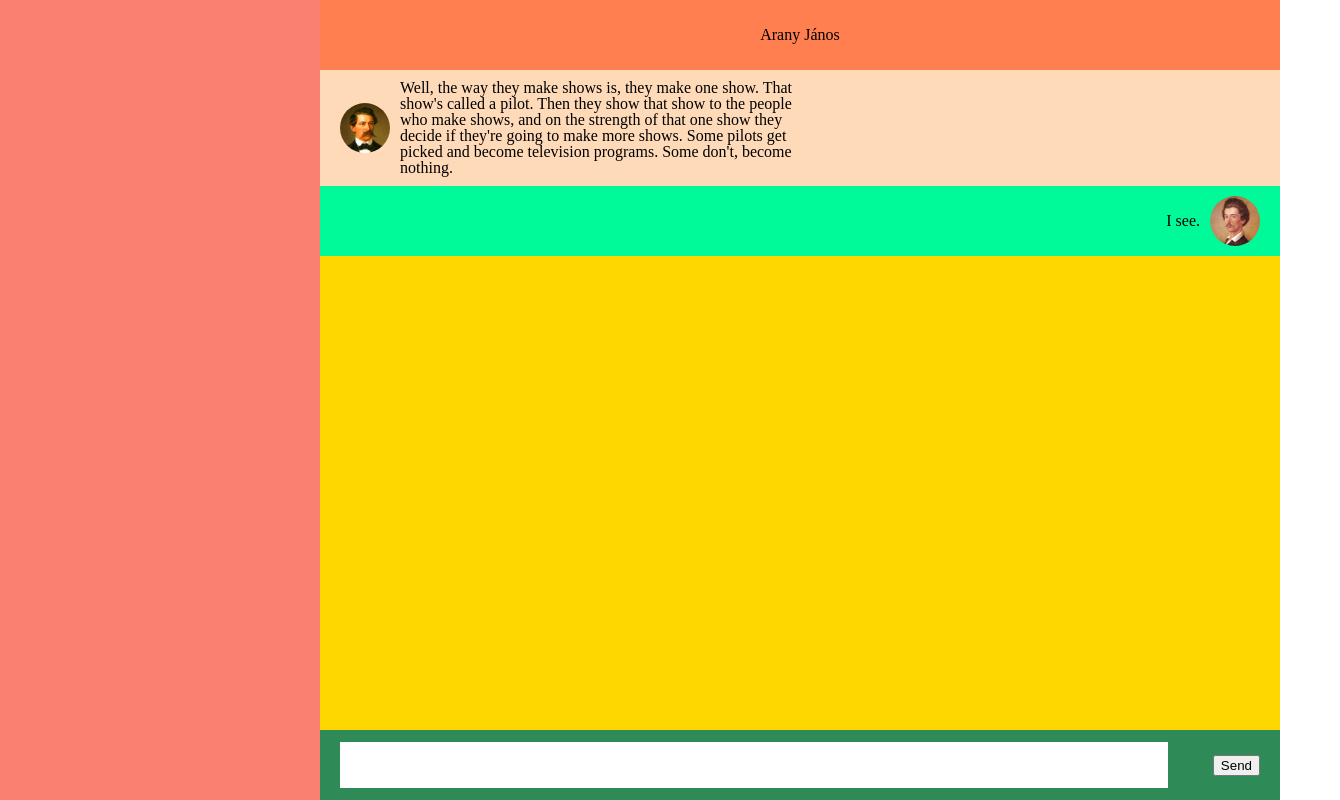
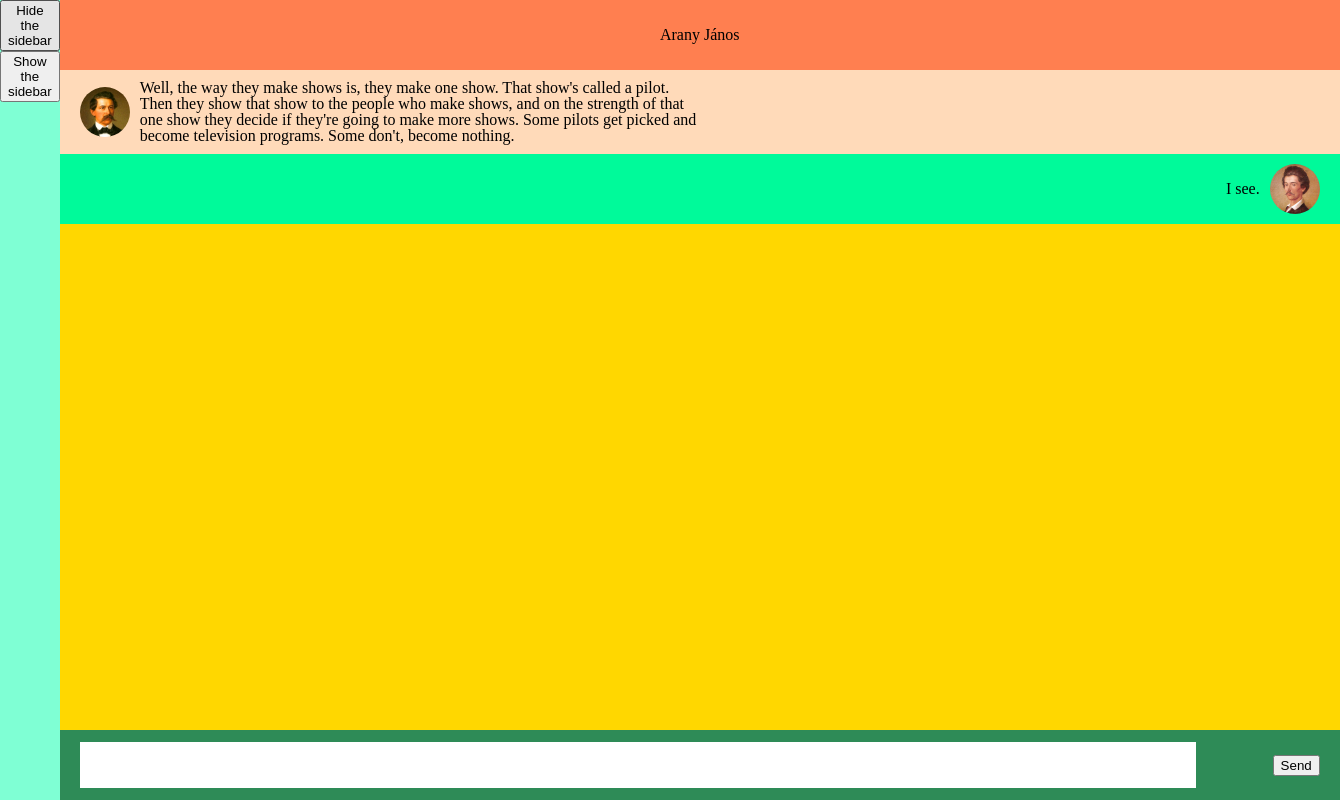
Before and after one commit to CodeBerrySchool/jquery-book-chat-app, a plain HTML site: page index.html in a window 1280 px wide. Both pictures are taken after a click on the button "Hide the sidebar". Shown: the whole page, 1340 px wide, since content can reach past the window. Drawn offline with nearby package versions, Linux system fonts and the light colour scheme.

Commit message:
Animation on the sidebar is working!

```diff
--- a/index.html
+++ b/index.html
@@ -14,15 +14,12 @@
     <div class="container">
         <div class="sidebar">
             <!--általam (SG) írt kód!-->
-            <button class="right" id="hide-the-sidebar">Hide the sidebar</button>
-          <!--Ez csak teszteléshez van!-->
-            <div><button id="hide">Rejts el!</div>
-            <img src="images/arany-mini.jpg" alt="partner-profile" class="bubble-picture-partner">
-          <!--Teszt vége-->
+            <button id="hide-the-sidebar">Hide the sidebar</button>
+            <button id="show-the-sidebar">Show the sidebar</button>
         </div>
         <div class="chat-window">
             <div class="chat-header">
-                <h1>Arany János</h1>
+              <h1>Arany János</h1>
             </div>
             <div class="chat-message-area">
                 <div class="message-partner">
--- a/main.css
+++ b/main.css
@@ -21,8 +21,6 @@ form {
 
 .sidebar {
     background-color: aquamarine;
-    /* Általam (SG) írt kód*/
-    position: relative;
 }
 
 .chat-window {
@@ -30,6 +28,7 @@ form {
     display: grid;
     grid-template-columns: 1fr;
     grid-template-rows: 70px 1fr 70px;
+    position: relative;
 }
 
 .chat-header {
@@ -87,8 +86,3 @@ form {
     border: none;
     font-size: 1rem;
 }
-
-/* Általam (SG) írt kód*/
-.right {
-    float: right;
-}
--- a/scripts.js
+++ b/scripts.js
@@ -27,13 +27,12 @@ $(document).ready(function(){
   //változóként deklaráltam az input mező tartalmát, hogy újrafelhasználható legyen.
 
 
+
 $(document).ready(function(){
     $('.send-button').on('click', function() {
       var message = $('input').val();
-      //alert(message);
-      $('#user').after(message);
+        $('#user').after(message);
       });
-
 });
 
 //a feladat második részének logikája hasonló, csak ott nem klikkelésre, hanem az Enter leütésére fog megtörténni a bevitt üzenet megjelenítése
@@ -54,15 +53,21 @@ $(document).ready(function(){
 
 
 //Animáció: kattintásra eltűnik az oldalsáv
-//Ehhet létrehoztam a HTML-ben egy gombot, melyet jobbra úsztattam
-//Relatívra állítottam az oldalsó menü pozícióját
+//Ehhet létrehoztam a HTML-ben két gombot (hide és show)
+//Relatívra állítottam a chat menü pozícióját
 //Animáció: kattintásra a menü teljesen eltűnik
-//További terv: másik gomb, mely visszahozná az eltűnt menüt
+//A hide gomb hatására a chat window szélessége 100%-a a képernyőjének
+//A show gomb hatására a chat windw szélessége visszaáll az eredeti 75%-ra
+
 
 $(document).ready(function(){
+  $("#hide-the-sidebar").on('click', function() {
+    $(".chat-window").animate({width: '100vw'});
+  });
+});
 
-    $("#hide-the-sidebar").on('click', function() {
-        $(".sidebar").animate({right: '100%'});
-    });
-
+$(document).ready(function(){
+  $("#show-the-sidebar").on('click', function() {
+    $(".chat-window").animate({width: '75vw'});
+  });
 });
```
